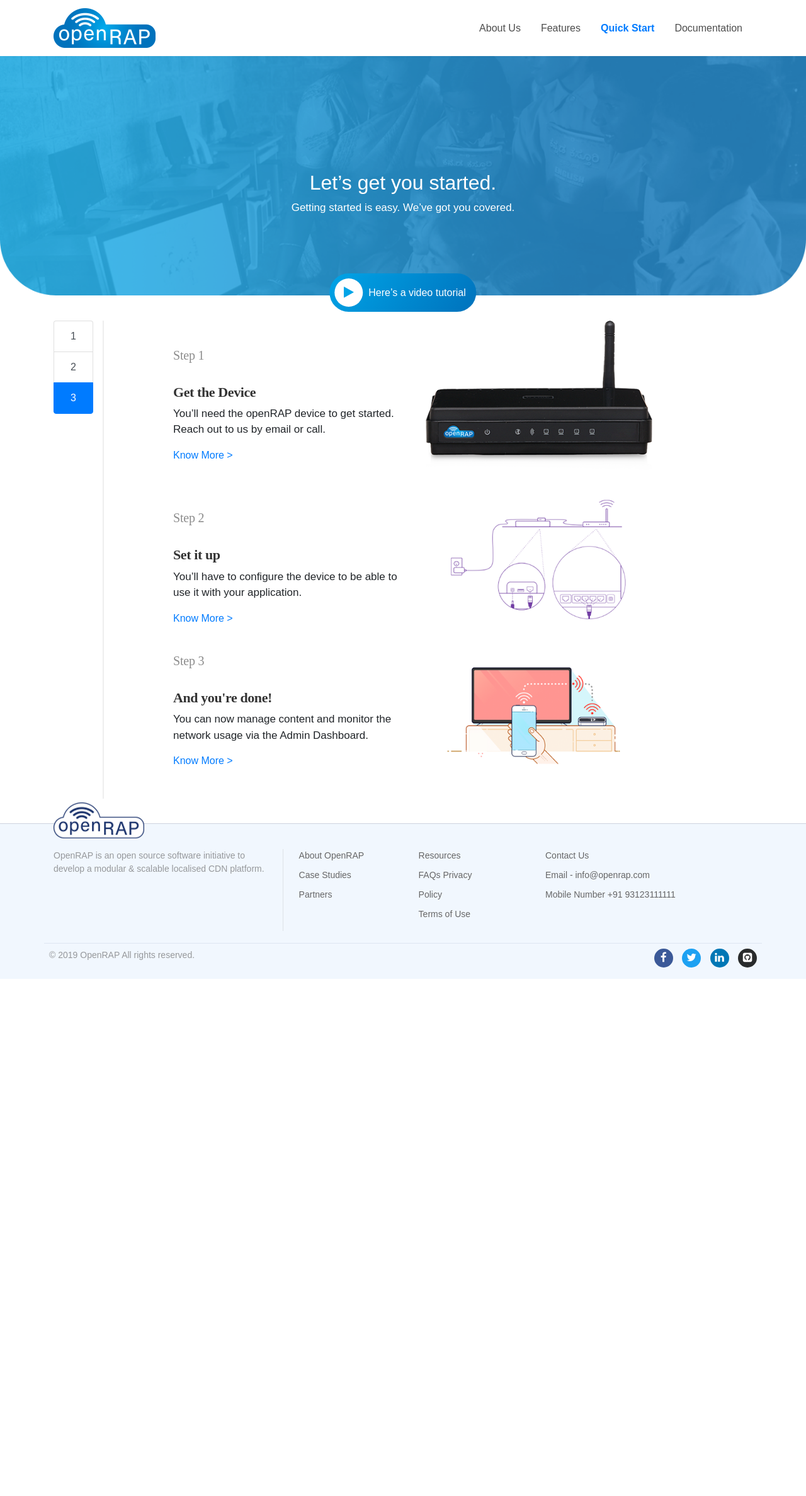
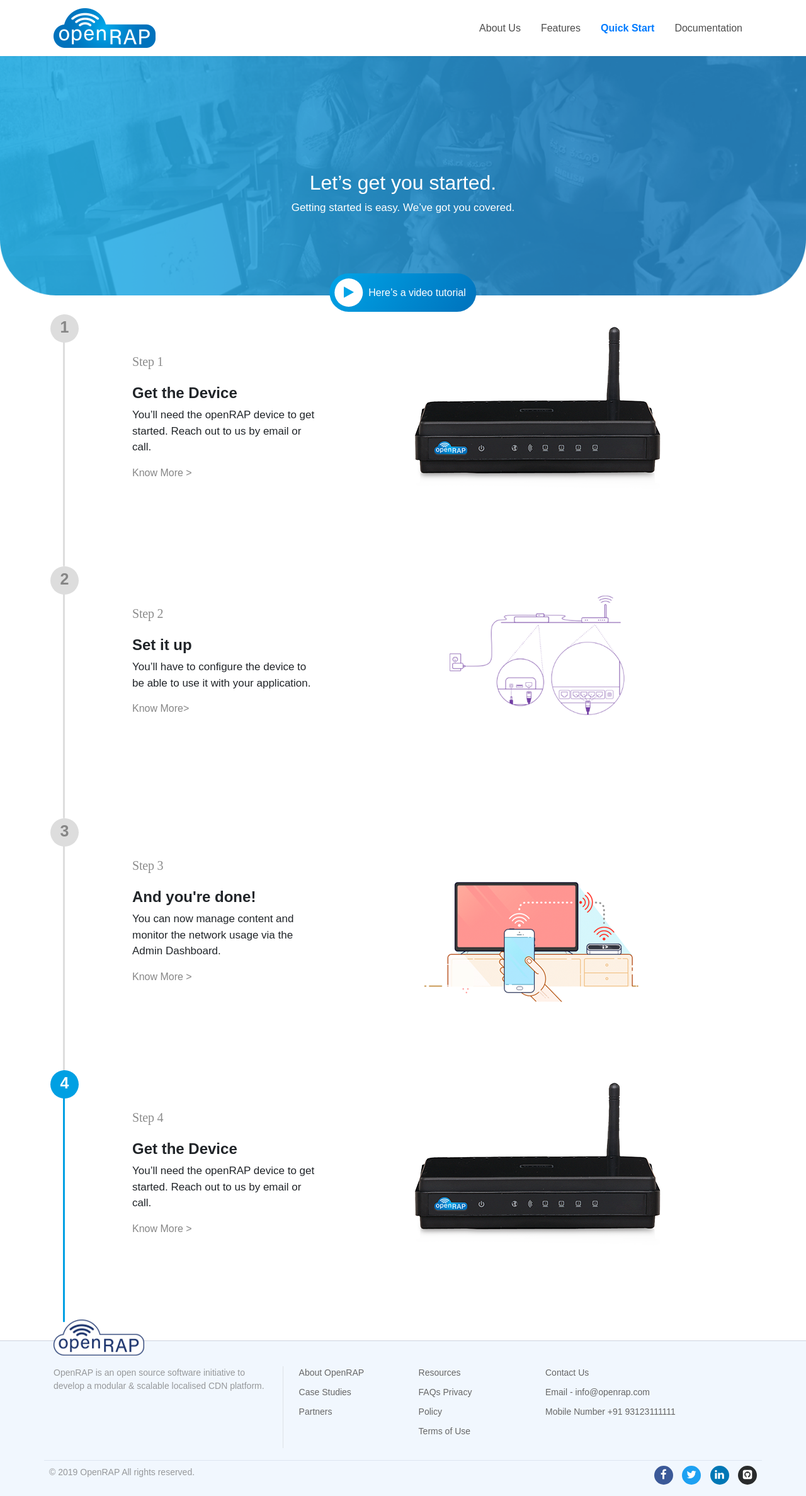
Before and after one commit to projectOpenRAP/projectOpenRAP.github.io, a Jekyll site: the page built from quick-start.html, in a window 1280 px wide. Shown: the whole page at 63% size. Built offline with Jekyll 4.4.1, drawn with Linux system fonts in a browser that asks for light colours; nearby versions of some CDN libraries; some web fonts are replaced; before the commit the page ends 1554 px from its top, so only the background shows below that.

Commit message:
Design of quick start page

```diff
--- a/css/Quickstart.scss
+++ b/css/Quickstart.scss
@@ -267,3 +267,59 @@
             line-height: 45px;
     }
 }
+/* timeline */
+
+.timeline{
+
+	.timeline-badge{
+		position: relative;
+		width: 45px;
+		height: 45px;
+		background-color: #ddd;
+		border-radius: 50%;
+		z-index: 1;
+		color: #868686;
+		padding: 2px;
+		font-size: 25px;
+		left: -20px;
+		transition: width 0.5s, height;
+	}
+
+	.content {
+		padding: 20px 30px;
+		background-color: white;
+		position: relative;
+		border-radius: 6px;
+	}
+
+	.know-more{
+		color:#868686;
+	}
+
+	ul.nav-pills {
+		top: 20px;
+	}
+
+	.nav-link, .timeline-section{
+		min-height: 400px;
+	}
+
+	.nav-link{
+		width: 3px;
+		padding:0;
+		background-color: #ddd;
+		top: 25px;
+		display: inline-block;
+	}
+	.nav-pills .show > .nav-link{
+		background-color: transparent;
+	}
+	.nav-pills .nav-link.active .timeline-badge{
+		background-color: #00a0e3;
+		color: #fff;
+	}
+	.nav-pills .nav-link.active,
+	.nav-pills .show > .nav-link.active{
+		background-color: #00a0e3!important;
+	}
+}
--- a/quick-start.html
+++ b/quick-start.html
@@ -10,15 +10,15 @@
 	<meta name="robots" content="index,follow">
 </head>
 
-<body>
+<body data-spy="scroll" data-target="#myScrollspy">
 	  {% include header.html %}
     <div>
 
 	<!--Banner-->
 	<div class="position-relative text-center">
-				<img src="/img/Layer_as.png" class="img-fluid col-12 p-0" alt="OpenRAP QuickStart">
+		<img src="/img/Layer_as.png" class="img-fluid col-12 p-0" alt="OpenRAP QuickStart" />
 		<div class="position-absolute text-center BannerQ">
-					<h2>Let’s get you started.</h1>
+			<h2>Let’s get you started.</h2>
 			<p>Getting started is easy. We’ve got you covered.</p>
 		</div>
 		<div class="QBanner">
@@ -30,55 +30,86 @@
 	</div>
 	<!--/Banner-->
 
-
-	<!--Banner2-->
-		<div class="container">
-
-			<div class="row text-center pt-40 pb-40">
-				<div class="col-md-1 border-custom">
-					<div id="list-example" class="list-group">
-					  <a class="list-group-item list-group-item-action" href="#list-item-1"> 1</a>
-					  <a class="list-group-item list-group-item-action" href="#list-item-2"> 2</a>
-					  <a class="list-group-item list-group-item-action" href="#list-item-3"> 3</a>
+	<!-- timeline Section -->
+	<div class="container timeline mt-30 mb-30">
+	  <div class="row">
+	    <nav class="col-sm-1 col-2 pl-30" id="myScrollspy">
+	      <ul class="nav nav-pills flex-column">
+	        <li class="nav-item">
+	          <a class="nav-link active" href="#section1"><div class="timeline-badge text-center font-bold"> 1 </div></a>
+	        </li>
+	        <li class="nav-item">
+	          <a class="nav-link" href="#section2"><div class="timeline-badge text-center font-bold"> 2 </div></a>
+	        </li>
+	        <li class="nav-item">
+	          <a class="nav-link" href="#section3"><div class="timeline-badge text-center font-bold"> 3 </div></a>
+	        </li>
+	        <li class="nav-item">
+	          <a class="nav-link" href="#section4"><div class="timeline-badge text-center font-bold"> 4 </div></a>
+	        </li>
+	      </ul>
+	    </nav>
+	    <div class="col-sm-11 col-10">
+	      <div id="section1" class="timeline-section">
+	        <div class="content">
+					<div class="row">
+						<div class="col-md-4  pt-40 text-left">
+							<p class="step mb-20">Step 1</p>
+							<h4 class="font-bold">Get the Device</h4>
+							<p>You’ll need the openRAP device to get started. Reach out to us by email or call.</p>
+							<a class="know-more" href="#">Know More ></a>
 						</div>
-
-				</div>
-				<div class="col-md-1">
-				</div>
-				<div class="col-md-10" data-spy="scroll" data-target="#list-example" data-offset="0" class="scrollspy-example">
-
-						<div class="row" id="list-item-1">
-							<div class="col-md-5  pt-40 text-left">
-								<p class="step mb-30">Step 1</p>
-								<h4 class="font-bold sbtitle">Get the Device</h4>
-								<p>You’ll need the openRAP device to get started. Reach out to us by email or call.</p>
-								<a href="#">Know More ></a>
-							</div>
-							<div class="col-md-5"><img src="/img/product-demo.png" class="img-fluid" alt="learning"></div>
-						</div>
-						<div class="row" id="list-item-2">
-							<div class="col-md-5 pt-40 text-left">
-								<p class="step mb-30">Step 2</p>
-								<h4 class="font-bold sbtitle">Set it up</h4>
-								<p>You’ll have to configure the device to be able to use it with your application.</p>
-								<a href="#">Know More ></a>
-							</div>
-							<div class="col-md-5"><img src="/img/img-placeholder.png" class="img-fluid" alt="learning"></div>
-						</div>
-						<div class="row" id="list-item-3">
-							<div class="col-md-5 pt-40 text-left">
-								<p class="step mb-30">Step 3</p>
-								<h4 class="font-bold sbtitle">And you're done!</h4>
-								<p>You can now manage content and monitor the network usage via the Admin Dashboard.</p>
-								<a href="#">Know More ></a>
-							</div>
-							<div class="col-md-5"><img src="/img/image-place-holder.png" class="img-fluid" alt="learning"></div>
+						<div class="col-md-8 text-center">
+							<img src="/img/product-demo.png" class="img-fluid" alt="learning">
 						</div>
 					</div>
 				</div>
 	      </div>
-
-	<!--/Banner2-->
+	      <div id="section2" class="timeline-section">
+	        <div class="content">
+					<div class="row">
+						<div class="col-md-4  pt-40 text-left">
+							<p class="step mb-20">Step 2</p>
+							<h4 class="font-bold">Set it up</h4>
+							<p>You’ll have to configure the device to be able to use it with your application.</p>
+							<a class="know-more" href="#">Know More></a>
+						</div>
+						<div class="col-md-8 text-center"><img src="/img/img-placeholder.png" class="img-fluid" alt="learning"></div>
+					</div>
+				</div>
+	      </div>
+	      <div id="section3" class="timeline-section">
+	        <div class="content">
+					<div class="row">
+						<div class="col-md-4  pt-40 text-left">
+							<p class="step mb-20">Step 3</p>
+							<h4 class="font-bold">And you're done!</h4>
+							<p>You can now manage content and monitor the network usage via the Admin Dashboard.</p>
+							<a  class="know-more" href="#">Know More ></a>
+						</div>
+						<div class="col-md-8 text-center"><img src="/img/image-place-holder.png" class="img-fluid" alt="learning"></div>
+					</div>
+				</div>
+	      </div>
+	      <div id="section4" class="section">
+	        <div class="content">
+					<div class="row">
+						<div class="col-md-4  pt-40 text-left">
+							<p class="step mb-20">Step 4</p>
+							<h4 class="font-bold">Get the Device</h4>
+							<p>You’ll need the openRAP device to get started. Reach out to us by email or call.</p>
+							<a class="know-more" href="#">Know More ></a>
+						</div>
+						<div class="col-md-8 text-center">
+							<img src="/img/product-demo.png" class="img-fluid" alt="learning">
+						</div>
+					</div>
+				</div>
+	      </div>
+	    </div>
+	  </div>
+	</div>
+	<!-- /timeline Section -->
 
 	</div>
 
```
Lines whose indentation alone changed are shown as unchanged.
